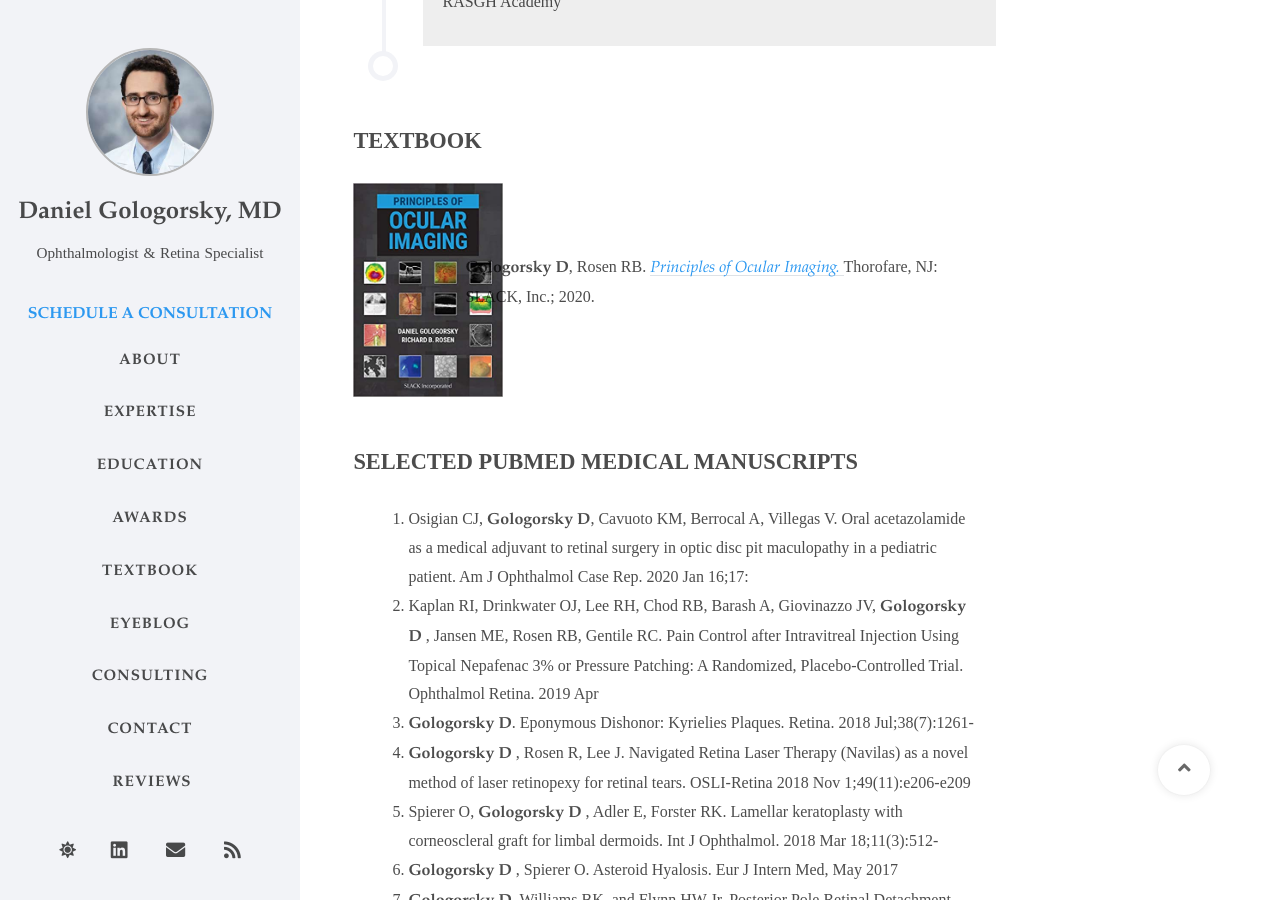
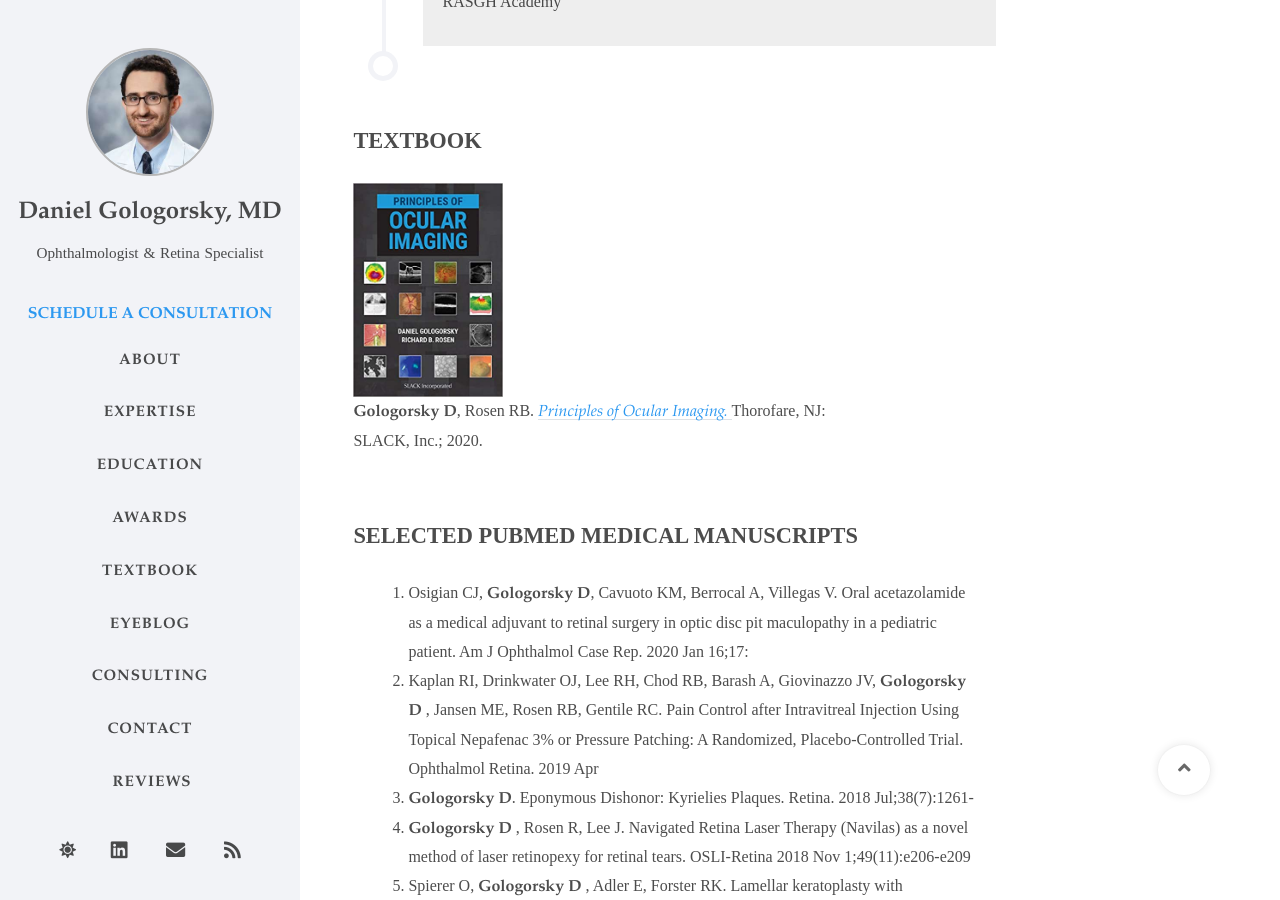
Before and after one commit to RGologorsky/rgologorsky.github.io, a Jekyll site: the page built from index.html, in a window 1280 px wide and 900 px high, scrolled down 2510 px. Built offline with Jekyll 4.4.1, drawn with Linux system fonts in a browser that asks for light colours; nearby versions of some CDN libraries; some web fonts are replaced.

Commit message:
textbook

```diff
--- a/_includes/textbook.html
+++ b/_includes/textbook.html
@@ -5,25 +5,23 @@
 			<!-- <span class="heading-meta">Textbook</span> -->
 			<h2 class="colorlib-heading  ">Textbook</h2>
 				<div class="row">
-					<div class="col-md-2">
+					<div class="col-md-3">
 						<a target="_blank" href="https://www.amazon.com/Principles-Ocular-Imaging-Daniel-Gologorsky/dp/1630915998">
 				         <img alt="Principles of Ocular Imaging" src="/assets/img/dan_textbook.jpg" width="150">
 					      </a>
 			  		</div>
-
-			  	<div class="col-md-10 d-flex align-items-center">
-			  		<div class="pt-3 pt-md-0">
-							<p><strong>Gologorsky D</strong>, Rosen RB.
+			  	</div>
+			  	<div class="row">
+				  	<div class="col-md-9">
+						<p><strong>Gologorsky D</strong>, Rosen RB.
 							<a target="_blank" href="https://www.amazon.com/Principles-Ocular-Imaging-Daniel-Gologorsky/dp/1630915998">
 								<i>Principles of Ocular Imaging.</i>
 							</a>
 							Thorofare, NJ: SLACK, Inc.; 2020.
-							</p>
-						</div>
+						</p>
 					</div>
-					</div>
-
 				</div>
 	  	</div>
 	</div>
+</div>
 </section>
```
